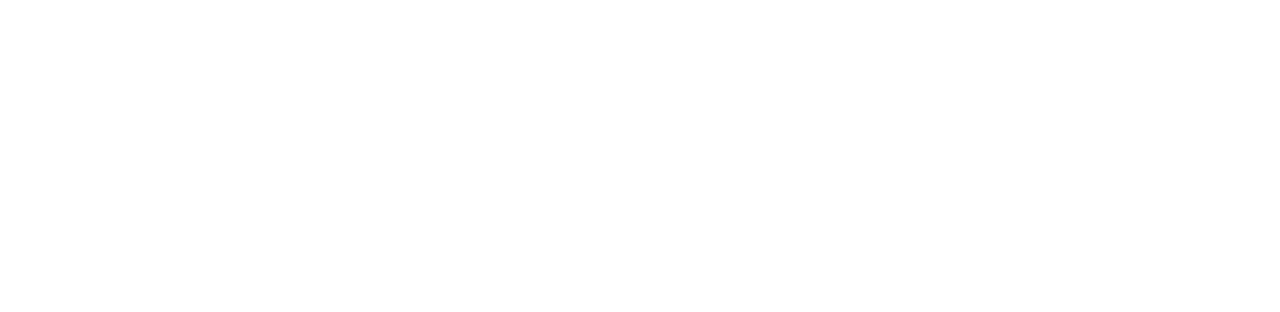
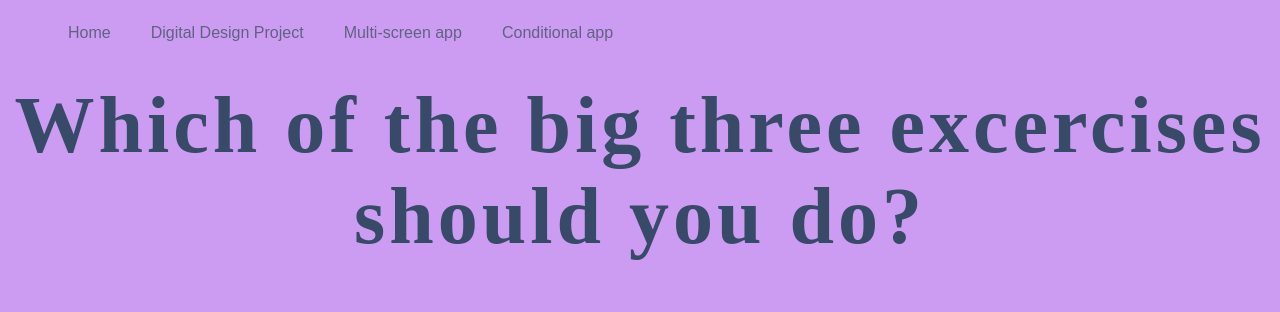
Before and after one commit to maxkval/multi-screenapp, a plain HTML site: page index.html in a window 1280 px wide. Shown: the top 312 px of the page. Drawn offline with Linux system fonts and the light colour scheme; grey boxes are pictures that could not be loaded.

Commit message:
Update index.html

```diff
--- a/index.html
+++ b/index.html
@@ -1,9 +1,18 @@
 <html>
-
-
-
-
-
-
-
+  <head rel = "https://images.vexels.com/media/users/3/224226/isolated/lists/12aa6da3403a8773c0a1b27dd6a32c86-minimalistic-house-logo.png">
+     <link rel="stylesheet" href="style.css">
+    <title> Max Valencia's digital design project </title>
+  </head>
+  <body>
+    <ul>
+      <li><a href = "https://wvcs.github.io/website-maxkval/"> Home </a> </li>
+      <li><a href = "https://www.w3schools.com/"> Digital Design Project </a> </li>
+      <li><a href = "https://apstudents.collegeboard.org/"> Multi-screen app </a> </li>
+      <li><a href = "https://drive.google.com/"> Conditional app </a> </li>
+    </ul>
+    <br>
+    <center>
+    <h1> Which of the big three excercises should you do? </h1>
+  <iframe width="392" height="620" style="border: 0px;" src="https://studio.code.org/projects/applab/uXJNx0vegaOASG4CqeuBvVsGvuOkJgzC6t68-MJfscs/embed"></iframe>
+  </center>
 </html>
```
